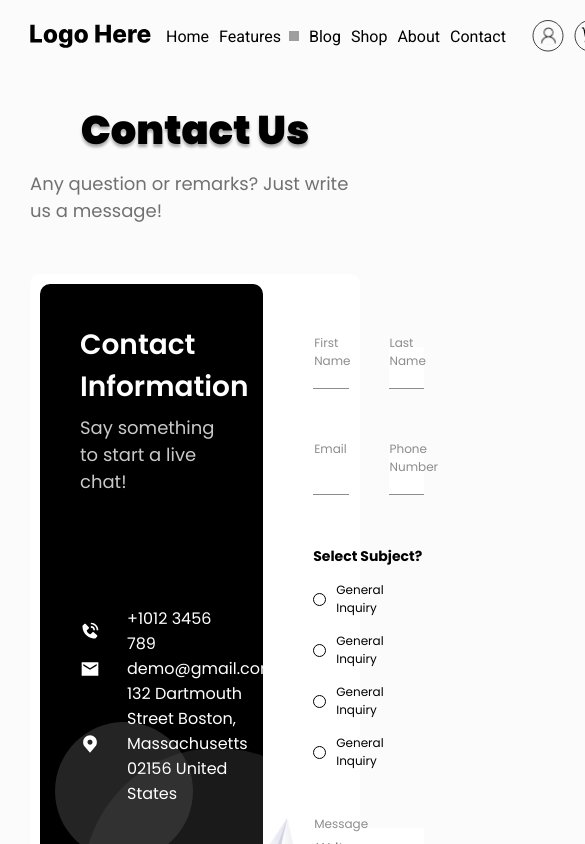
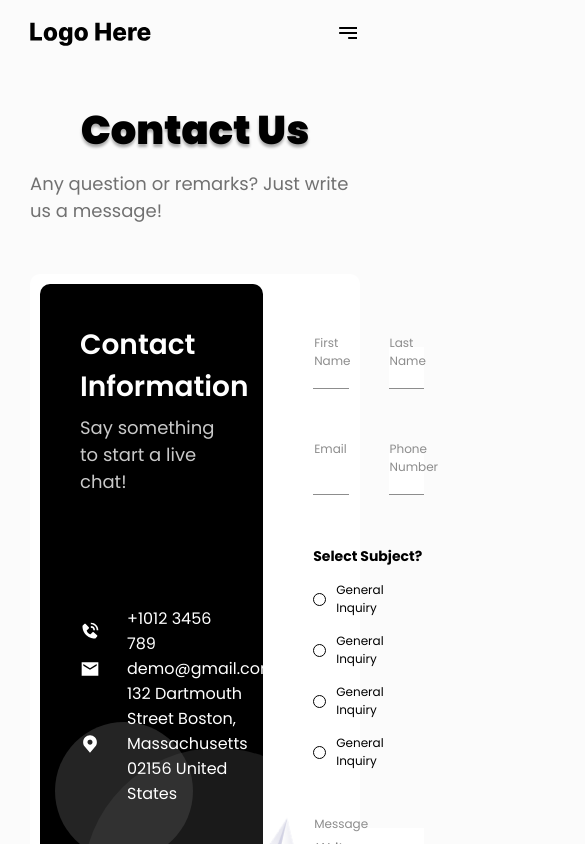
Before and after one commit to JollyR0ger42/react-contactus, a Next.js app: page / in a window 390 px wide. Shown: the top 844 px of the page, 585 px wide, since content can reach past the window. Built offline with nearby package versions, Linux system fonts and the light colour scheme; grey boxes are pictures that could not be loaded.

Commit message:
add responsive vabar

```diff
--- a/src/components/NavBar.js
+++ b/src/components/NavBar.js
@@ -1,7 +1,7 @@
 "use client";
 import style from './navBar.module.scss'
 import Image from 'next/image'
-import {useState} from 'react'
+import {useState, useEffect} from 'react'
 
 const DropdownLinks = ({ label, links }) => {
   const [show, setShow] = useState(false);
@@ -34,8 +34,15 @@ const Element = ({ label, link, links }) => {
 }
 
 export default function NavBar({ navElements }) {
+  const [show, setShow] = useState(false);
+
+  useEffect(() => {
+    const resizeEvent = addEventListener("resize", () => setShow(false));
+    return () => removeEventListener(resizeEvent)
+  }, [])
+
   return (
-    <nav className={style.nav}>
+    <nav className={`${style.nav} ${show ? style.navShow : ''}`}>
       <Image
         className={style.navLogo}
         src="/logo.svg"
@@ -43,8 +50,8 @@ export default function NavBar({ navElements }) {
         height={29}
         alt="Logo"
       />
-      <div className={style.navLinks}>
-        <div className={style.navElements}>
+      <div className={`${style.navLinks}  ${show ? style.navLinksShow : ''}`}>
+        <div className={`${style.navElements}  ${show ? style.navElementsShow : ''}`}>
           {navElements?.map((el, idx) => <Element key={idx} {...el} />)}
         </div>
         <div className={style.navUser}>
@@ -66,6 +73,14 @@ export default function NavBar({ navElements }) {
           </a>
         </div>
       </div>
+      <div onClick={() => setShow(!show)} className={style.navMenu}>
+        <Image
+          src={`/static/${show ? 'close' : 'menu'}.svg`}
+          width={24}
+          height={24}
+          alt="Menu"
+        />
+      </div>
     </nav>
   )
 }
--- a/src/components/navbar.module.scss
+++ b/src/components/navbar.module.scss
@@ -22,6 +22,22 @@
     @media (max-width: 800px) {
       max-width: 100%;
     }
+
+    @media (max-width: 640px) {
+      display: none;
+
+      &Show {
+        position: absolute;
+        display: flex;
+        flex-direction: column;
+        top: 50px;
+        left: 0;
+        width: 100%;
+        background-color: #fff;
+        align-items: stretch;
+        padding: 30px 23px;
+      }
+    }
   }
 
   &Logo {
@@ -32,11 +48,20 @@
     flex: 1;
     display: flex;
     justify-content: space-between;
-    align-items: center;
+    align-items: flex-start;
     margin-right: 5%;
 
-    & > * {
+    &Show {
+      flex-direction: column;
+    }
+
+    & > *:not(:last-child) {
       margin-right: 10px;
+
+      @media (max-width: 640px) {
+        margin-right: 0;
+        margin-bottom: 30px;
+      }
     }
   }
 
@@ -46,6 +71,11 @@
     align-items: center;
     max-width: 98px;
     flex-grow: 4;
+    align-self: center;
+
+    @media (max-width: 640px) {
+      width: 98px;
+    }
 
     & > *:not(:last-child) {
       margin-right: 10px;
@@ -54,6 +84,18 @@
     &Icon {
       height: 32px;
     }
+  }
+
+  &Menu {
+    display: none;
+
+    @media (max-width: 640px) {
+      display: block;
+    }
+  }
+
+  &Show {
+    filter: invert(1);
   }
 }
 
@@ -65,6 +107,10 @@
   display: flex;
   align-items: center;
   white-space: nowrap;
+
+  @media (max-width: 640px) {
+    font-size: 14px;
+  }
 }
 
 .dropdown {
@@ -78,6 +124,11 @@
     border-radius: 5px;
     left: 0;
     top: 25px;
+
+    @media (max-width: 640px) {
+      position: relative;
+      top: 0;
+    }
 
     & > *:not(:last-child) {
       margin-bottom: 10px;
```
Also changed, not shown: public/static/close.svg (added), public/static/menu.svg (added).
